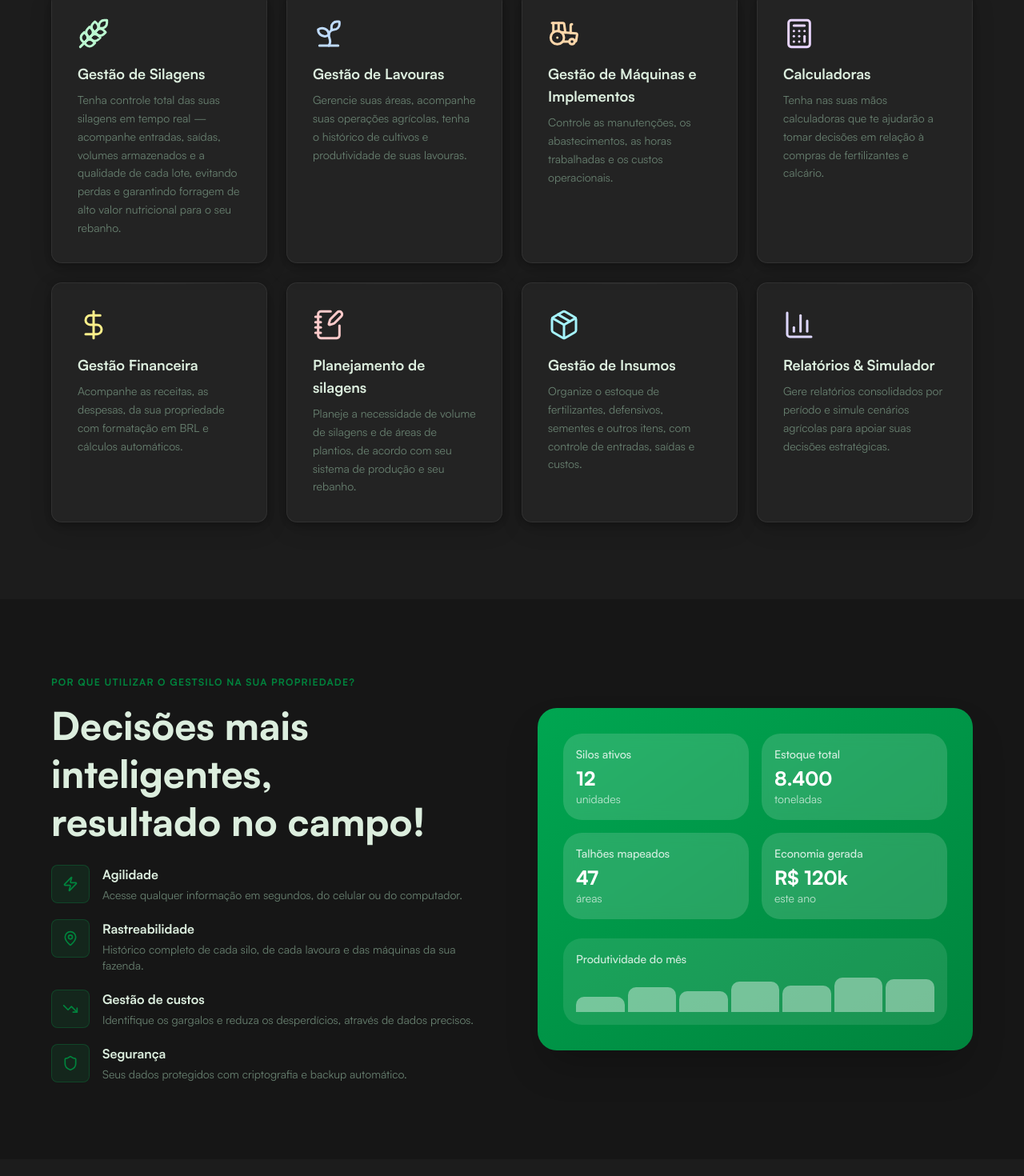
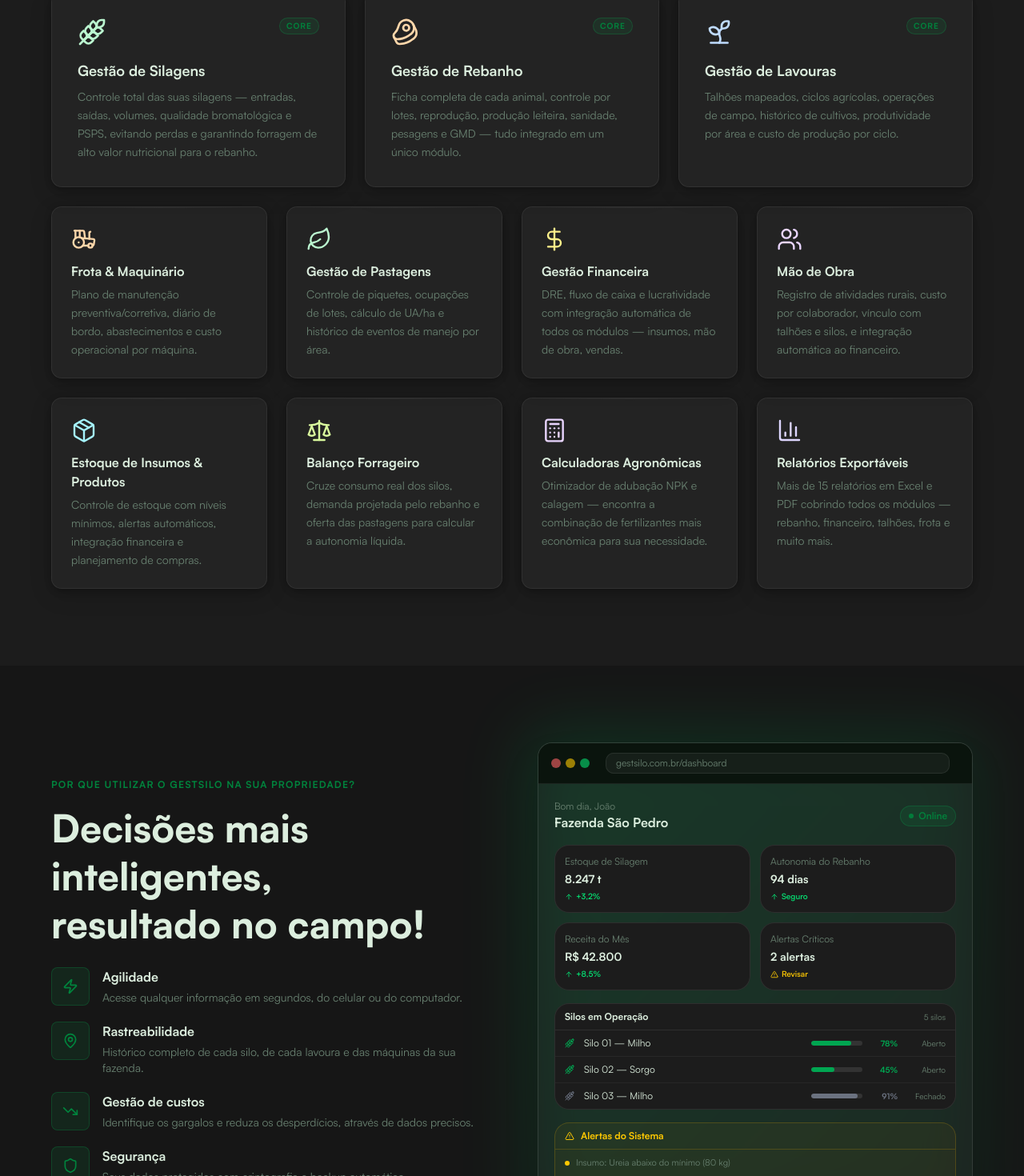
Before and after one commit to souzamarcim18-sketch/GestSIlo-Pro, a Next.js app: page / in a window 1280 px wide. Shown: the part 905-2375 px from the top of the page at 80% size. Built offline with nearby package versions, Linux system fonts and the light colour scheme; no server answers.

Commit message:
fix: faq e landingpage

```diff
--- a/app/dashboard/suporte/page.tsx
+++ b/app/dashboard/suporte/page.tsx
@@ -125,9 +125,9 @@ export default function SuportePage() {
         </div>
         <Card className="rounded-2xl shadow-sm">
           <CardContent className="px-5 py-2">
-            <Accordion type="single" collapsible className="w-full">
+            <Accordion className="w-full">
               {faqItems.map((item, i) => (
-                <AccordionItem key={i} value={`item-${i}`}>
+                <AccordionItem key={i} value={i}>
                   <AccordionTrigger className="text-sm font-medium text-left">
                     {item.q}
                   </AccordionTrigger>
--- a/app/page.tsx
+++ b/app/page.tsx
@@ -10,7 +10,6 @@ import {
   Tractor,
   Calculator,
   DollarSign,
-  FlaskConical,
   Package,
   NotebookPen,
   BarChart3,
@@ -22,6 +21,18 @@ import {
   MapPin,
   TrendingDown,
   Shield,
+  Beef,
+  Leaf,
+  Users,
+  ShoppingCart,
+  CalendarDays,
+  HandHelping,
+  Scale,
+  TrendingUp,
+  AlertTriangle,
+  CheckCircle2,
+  ArrowDown,
+  ArrowUp,
 } from 'lucide-react';
 
 export default function LandingPage() {
@@ -208,32 +219,68 @@ export default function LandingPage() {
             </p>
           </div>
 
-          <div className="grid grid-cols-1 md:grid-cols-2 lg:grid-cols-4 gap-6">
+          {/* Linha 1 — módulos core */}
+          <div className="grid grid-cols-1 md:grid-cols-2 lg:grid-cols-3 gap-6 mb-6">
             {[
-              { Icon: Wheat, title: 'Gestão de Silagens', desc: 'Tenha controle total das suas silagens em tempo real — acompanhe entradas, saídas, volumes armazenados e a qualidade de cada lote, evitando perdas e garantindo forragem de alto valor nutricional para o seu rebanho.', iconColor: '#BBF7D0' },
-              { Icon: Sprout, title: 'Gestão de Lavouras', desc: 'Gerencie suas áreas, acompanhe suas operações agrícolas, tenha o histórico de cultivos e produtividade de suas lavouras.', iconColor: '#BFDBFE' },
-              { Icon: Tractor, title: 'Gestão de Máquinas e Implementos', desc: 'Controle as manutenções, os abastecimentos, as horas trabalhadas e os custos operacionais.', iconColor: '#FED7AA' },
-              { Icon: Calculator, title: 'Calculadoras', desc: 'Tenha nas suas mãos calculadoras que te ajudarão a tomar decisões em relação à compras de fertilizantes e calcário.', iconColor: '#E9D5FF' },
-              { Icon: DollarSign, title: 'Gestão Financeira', desc: 'Acompanhe as receitas, as despesas, da sua propriedade com formatação em BRL e cálculos automáticos.', iconColor: '#FEF08A' },
-              { Icon: NotebookPen, title: 'Planejamento de silagens', desc: 'Planeje a necessidade de volume de silagens e de áreas de plantios, de acordo com seu sistema de produção e seu rebanho.', iconColor: '#FECACA' },
-              { Icon: Package, title: 'Gestão de Insumos', desc: 'Organize o estoque de fertilizantes, defensivos, sementes e outros itens, com controle de entradas, saídas e custos.', iconColor: '#A5F3FC' },
-              { Icon: BarChart3, title: 'Relatórios & Simulador', desc: 'Gere relatórios consolidados por período e simule cenários agrícolas para apoiar suas decisões estratégicas.', iconColor: '#DDD6FE' },
+              { Icon: Wheat, title: 'Gestão de Silagens', desc: 'Controle total das suas silagens — entradas, saídas, volumes, qualidade bromatológica e PSPS, evitando perdas e garantindo forragem de alto valor nutricional para o rebanho.', iconColor: '#BBF7D0', badge: 'Core' },
+              { Icon: Beef, title: 'Gestão de Rebanho', desc: 'Ficha completa de cada animal, controle por lotes, reprodução, produção leiteira, sanidade, pesagens e GMD — tudo integrado em um único módulo.', iconColor: '#FED7AA', badge: 'Core' },
+              { Icon: Sprout, title: 'Gestão de Lavouras', desc: 'Talhões mapeados, ciclos agrícolas, operações de campo, histórico de cultivos, produtividade por área e custo de produção por ciclo.', iconColor: '#BFDBFE', badge: 'Core' },
             ].map((item) => (
               <div
                 key={item.title}
                 className="bg-surface border border-border2 rounded-[13px] relative overflow-hidden shadow-[0_2px_8px_rgba(0,0,0,0.28),0_8px_28px_rgba(0,0,0,0.16)] p-8 transition-all duration-200 hover:-translate-y-1 hover:bg-surface2 cursor-default"
               >
-                {/* Shimmer line */}
                 <div className="absolute top-0 left-[1.125rem] right-[1.125rem] h-px bg-gradient-to-r from-transparent via-white/[0.055] to-transparent pointer-events-none" />
-                <div className="mb-4">
-                  <item.Icon size={40} strokeWidth={1.8} color={item.iconColor} />
+                <div className="flex items-start justify-between mb-4">
+                  <item.Icon size={36} strokeWidth={1.8} color={item.iconColor} />
+                  <span className="text-[10px] font-bold uppercase tracking-widest px-2 py-0.5 rounded-full bg-green-dim text-brand-primary border border-green-border">{item.badge}</span>
                 </div>
-                <h3 className="font-bold text-foreground text-lg mb-2">
-                  {item.title}
-                </h3>
-                <p className="text-muted-foreground text-sm leading-relaxed">
-                  {item.desc}
-                </p>
+                <h3 className="font-bold text-foreground text-lg mb-2">{item.title}</h3>
+                <p className="text-muted-foreground text-sm leading-relaxed">{item.desc}</p>
+              </div>
+            ))}
+          </div>
+
+          {/* Linha 2 — módulos de gestão */}
+          <div className="grid grid-cols-1 md:grid-cols-2 lg:grid-cols-4 gap-6 mb-6">
+            {[
+              { Icon: Tractor, title: 'Frota & Maquinário', desc: 'Plano de manutenção preventiva/corretiva, diário de bordo, abastecimentos e custo operacional por máquina.', iconColor: '#FED7AA' },
+              { Icon: Leaf, title: 'Gestão de Pastagens', desc: 'Controle de piquetes, ocupações de lotes, cálculo de UA/ha e histórico de eventos de manejo por área.', iconColor: '#BBF7D0' },
+              { Icon: DollarSign, title: 'Gestão Financeira', desc: 'DRE, fluxo de caixa e lucratividade com integração automática de todos os módulos — insumos, mão de obra, vendas.', iconColor: '#FEF08A' },
+              { Icon: Users, title: 'Mão de Obra', desc: 'Registro de atividades rurais, custo por colaborador, vínculo com talhões e silos, e integração automática ao financeiro.', iconColor: '#E9D5FF' },
+            ].map((item) => (
+              <div
+                key={item.title}
+                className="bg-surface border border-border2 rounded-[13px] relative overflow-hidden shadow-[0_2px_8px_rgba(0,0,0,0.28),0_8px_28px_rgba(0,0,0,0.16)] p-6 transition-all duration-200 hover:-translate-y-1 hover:bg-surface2 cursor-default"
+              >
+                <div className="absolute top-0 left-[1.125rem] right-[1.125rem] h-px bg-gradient-to-r from-transparent via-white/[0.055] to-transparent pointer-events-none" />
+                <div className="mb-3">
+                  <item.Icon size={32} strokeWidth={1.8} color={item.iconColor} />
+                </div>
+                <h3 className="font-bold text-foreground text-base mb-1.5">{item.title}</h3>
+                <p className="text-muted-foreground text-sm leading-relaxed">{item.desc}</p>
+              </div>
+            ))}
+          </div>
+
+          {/* Linha 3 — módulos de suporte e análise */}
+          <div className="grid grid-cols-1 md:grid-cols-2 lg:grid-cols-4 gap-6">
+            {[
+              { Icon: Package, title: 'Estoque de Insumos & Produtos', desc: 'Controle de estoque com níveis mínimos, alertas automáticos, integração financeira e planejamento de compras.', iconColor: '#A5F3FC' },
+              { Icon: Scale, title: 'Balanço Forrageiro', desc: 'Cruze consumo real dos silos, demanda projetada pelo rebanho e oferta das pastagens para calcular a autonomia líquida.', iconColor: '#D9F99D' },
+              { Icon: Calculator, title: 'Calculadoras Agronômicas', desc: 'Otimizador de adubação NPK e calagem — encontra a combinação de fertilizantes mais econômica para sua necessidade.', iconColor: '#E9D5FF' },
+              { Icon: BarChart3, title: 'Relatórios Exportáveis', desc: 'Mais de 15 relatórios em Excel e PDF cobrindo todos os módulos — rebanho, financeiro, talhões, frota e muito mais.', iconColor: '#DDD6FE' },
+            ].map((item) => (
+              <div
+                key={item.title}
+                className="bg-surface border border-border2 rounded-[13px] relative overflow-hidden shadow-[0_2px_8px_rgba(0,0,0,0.28),0_8px_28px_rgba(0,0,0,0.16)] p-6 transition-all duration-200 hover:-translate-y-1 hover:bg-surface2 cursor-default"
+              >
+                <div className="absolute top-0 left-[1.125rem] right-[1.125rem] h-px bg-gradient-to-r from-transparent via-white/[0.055] to-transparent pointer-events-none" />
+                <div className="mb-3">
+                  <item.Icon size={32} strokeWidth={1.8} color={item.iconColor} />
+                </div>
+                <h3 className="font-bold text-foreground text-base mb-1.5">{item.title}</h3>
+                <p className="text-muted-foreground text-sm leading-relaxed">{item.desc}</p>
               </div>
             ))}
           </div>
@@ -270,36 +317,106 @@ export default function LandingPage() {
             </div>
           </div>
 
+          {/* Mockup do sistema */}
           <div className="relative">
-            <div
-              className="rounded-3xl p-8 shadow-2xl"
-              style={{ background: 'linear-gradient(145deg, #00A651, #00843D)' }}
-            >
-              <div className="grid grid-cols-2 gap-4">
-                {[
-                  { label: 'Silos ativos', value: '12', unit: 'unidades' },
-                  { label: 'Estoque total', value: '8.400', unit: 'toneladas' },
-                  { label: 'Talhões mapeados', value: '47', unit: 'áreas' },
-                  { label: 'Economia gerada', value: 'R$ 120k', unit: 'este ano' },
-                ].map((stat) => (
-                  <div key={stat.label} className="bg-white/15 rounded-2xl p-4 backdrop-blur-sm">
-                    <p className="text-white/80 text-sm font-medium mb-1">{stat.label}</p>
-                    <p className="text-white text-2xl font-extrabold">{stat.value}</p>
-                    <p className="text-white/70 text-sm">{stat.unit}</p>
+            {/* Glow de fundo */}
+            <div className="absolute -inset-4 rounded-[32px] opacity-20 blur-2xl z-0" style={{ background: 'linear-gradient(135deg, #00A651, #135a36)' }} />
+
+            <div className="relative z-10 rounded-[18px] overflow-hidden border border-white/10 shadow-2xl" style={{ background: 'var(--surface)' }}>
+
+              {/* Barra de topo tipo browser/app */}
+              <div className="flex items-center gap-2 px-4 py-3 border-b border-white/8" style={{ background: 'var(--sidebar)' }}>
+                <div className="flex gap-1.5">
+                  <div className="w-3 h-3 rounded-full bg-red-400/60" />
+                  <div className="w-3 h-3 rounded-full bg-yellow-400/60" />
+                  <div className="w-3 h-3 rounded-full bg-green-400/60" />
+                </div>
+                <div className="flex-1 mx-3 bg-white/5 rounded-md px-3 py-1 text-xs text-muted-foreground border border-white/8">
+                  gestsilo.com.br/dashboard
+                </div>
+              </div>
+
+              {/* Conteúdo do app mockup */}
+              <div className="p-5 space-y-4">
+
+                {/* Header da página */}
+                <div className="flex items-center justify-between">
+                  <div>
+                    <p className="text-xs text-muted-foreground">Bom dia, João</p>
+                    <h3 className="text-base font-bold text-foreground">Fazenda São Pedro</h3>
                   </div>
-                ))}
-              </div>
-              <div className="mt-6 bg-white/10 rounded-2xl p-4">
-                <p className="text-white/80 text-sm font-medium mb-2">Produtividade do mês</p>
-                <div className="flex items-end gap-1 h-12">
-                  {[40, 65, 55, 80, 70, 90, 85].map((h, i) => (
-                    <div
-                      key={i}
-                      className="flex-1 rounded-t-md bg-white/40"
-                      style={{ height: `${h}%` }}
-                    />
+                  <div className="flex items-center gap-1.5 px-2.5 py-1 rounded-full text-xs font-semibold bg-green-dim border border-green-border text-brand-primary">
+                    <div className="w-1.5 h-1.5 rounded-full bg-brand-primary animate-pulse" />
+                    Online
+                  </div>
+                </div>
+
+                {/* KPIs */}
+                <div className="grid grid-cols-2 gap-3">
+                  {[
+                    { label: 'Estoque de Silagem', value: '8.247 t', trend: '+3,2%', up: true, color: '#BBF7D0' },
+                    { label: 'Autonomia do Rebanho', value: '94 dias', trend: 'Seguro', up: true, color: '#A5F3FC' },
+                    { label: 'Receita do Mês', value: 'R$ 42.800', trend: '+8,5%', up: true, color: '#FEF08A' },
+                    { label: 'Alertas Críticos', value: '2 alertas', trend: 'Revisar', up: false, color: '#FCA5A5' },
+                  ].map((kpi) => (
+                    <div key={kpi.label} className="rounded-xl p-3 border border-white/8" style={{ background: 'var(--bg2)' }}>
+                      <p className="text-xs text-muted-foreground mb-1">{kpi.label}</p>
+                      <p className="text-sm font-bold text-foreground">{kpi.value}</p>
+                      <div className={`flex items-center gap-1 mt-1`}>
+                        {kpi.up
+                          ? <ArrowUp size={10} className="text-green-400" />
+                          : <AlertTriangle size={10} className="text-yellow-400" />
+                        }
+                        <span className={`text-[10px] font-semibold ${kpi.up ? 'text-green-400' : 'text-yellow-400'}`}>{kpi.trend}</span>
+                      </div>
+                    </div>
                   ))}
                 </div>
+
+                {/* Silos em operação */}
+                <div className="rounded-xl border border-white/8 overflow-hidden" style={{ background: 'var(--bg2)' }}>
+                  <div className="px-3 py-2 border-b border-white/8 flex items-center justify-between">
+                    <span className="text-xs font-bold text-foreground">Silos em Operação</span>
+                    <span className="text-[10px] text-muted-foreground">5 silos</span>
+                  </div>
+                  <div className="divide-y divide-white/5">
+                    {[
+                      { nome: 'Silo 01 — Milho', pct: 78, status: 'Aberto', cor: '#00A651' },
+                      { nome: 'Silo 02 — Sorgo', pct: 45, status: 'Aberto', cor: '#00A651' },
+                      { nome: 'Silo 03 — Milho', pct: 91, status: 'Fechado', cor: '#6B7280' },
+                    ].map((s) => (
+                      <div key={s.nome} className="px-3 py-2 flex items-center gap-3">
+                        <Wheat size={12} color={s.cor} />
+                        <span className="text-xs text-foreground flex-1">{s.nome}</span>
+                        <div className="w-16 h-1.5 rounded-full bg-white/10 overflow-hidden">
+                          <div className="h-full rounded-full" style={{ width: `${s.pct}%`, background: s.cor }} />
+                        </div>
+                        <span className="text-[10px] font-bold w-8 text-right" style={{ color: s.cor }}>{s.pct}%</span>
+                        <span className="text-[10px] text-muted-foreground w-12 text-right">{s.status}</span>
+                      </div>
+                    ))}
+                  </div>
+                </div>
+
+                {/* Alertas */}
+                <div className="rounded-xl border border-yellow-500/20 overflow-hidden" style={{ background: 'rgba(234,179,8,0.05)' }}>
+                  <div className="px-3 py-2 border-b border-yellow-500/20 flex items-center gap-2">
+                    <AlertTriangle size={12} className="text-yellow-400" />
+                    <span className="text-xs font-bold text-yellow-400">Alertas do Sistema</span>
+                  </div>
+                  <div className="divide-y divide-yellow-500/10">
+                    {[
+                      { msg: 'Insumo: Ureia abaixo do mínimo (80 kg)', tipo: 'urgente' },
+                      { msg: 'Manutenção do Trator MF 275 vencida', tipo: 'critico' },
+                    ].map((a) => (
+                      <div key={a.msg} className="px-3 py-2 flex items-center gap-2">
+                        <div className={`w-1.5 h-1.5 rounded-full flex-shrink-0 ${a.tipo === 'critico' ? 'bg-red-400' : 'bg-yellow-400'}`} />
+                        <span className="text-[11px] text-muted-foreground">{a.msg}</span>
+                      </div>
+                    ))}
+                  </div>
+                </div>
+
               </div>
             </div>
           </div>
```
Also changed, not shown: .claude/settings.json, public/sw.js, 1 other file (tests, documents, lock files or other folders).
